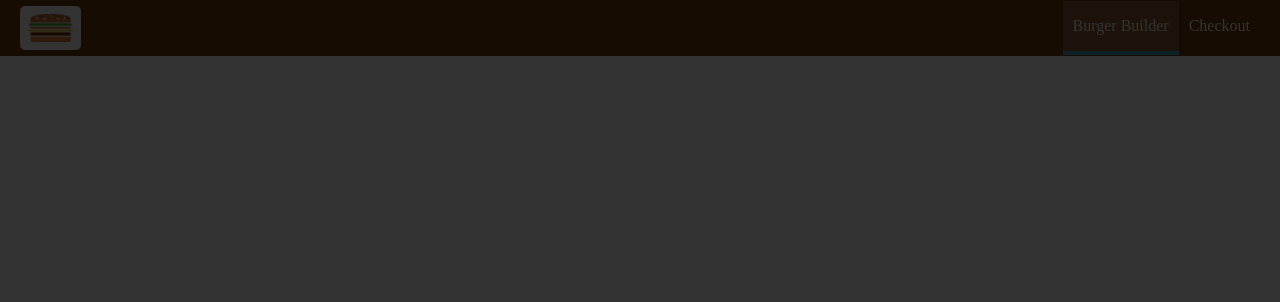
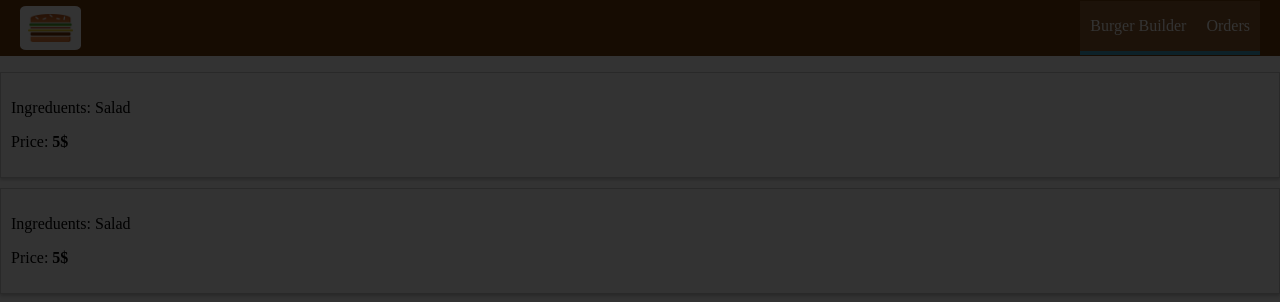
Before and after one commit to giraffesava/burger, a React (Create React App) app: page /orders in a window 1280 px wide. Shown: the top 302 px of the page. Built offline with nearby package versions, Linux system fonts and the light colour scheme; a web font is replaced by a local one.

Commit message:
implemented links

```diff
--- a/src/App.js
+++ b/src/App.js
@@ -4,7 +4,7 @@ import './App.css';
 import Layout from './hoc/Layout/Layout'
 import BurgerBuilder from './containers/BurgerBuilder/BurgerBuilder'
 import Checkout from './containers/Checkout/Checkout'
-
+import Orders from './containers/Orders/Orders'
 class App extends Component {
 
   render(){
@@ -13,6 +13,7 @@ class App extends Component {
         <Layout>
           <Switch>
             <Route path='/checkout' component={Checkout} />
+            <Route path='/orders' component={Orders} />
             <Route path='/' exact component={BurgerBuilder} />
           </Switch>
         </Layout>
--- a/src/components/Navigation/NavigationItems/NavigationItem/NavigationItem.js
+++ b/src/components/Navigation/NavigationItems/NavigationItem/NavigationItem.js
@@ -1,12 +1,15 @@
 import React from 'react'
 import classes from './NavigationItem.module.css'
+import {NavLink} from 'react-router-dom'
 
 const NavigationItem = (props) => (
   <li className={classes.NavigationItem}>
-    <a
-    href="{props.link}"
-    className={props.active ? classes.active : null}>
-    {props.children}</a>
+    <NavLink
+    to={props.link}
+    exact={props.exact}
+    activeClassName={classes.active}>
+    {props.children}
+    </NavLink>
   </li>
 )
 
--- a/src/components/Navigation/NavigationItems/NavigationItems.js
+++ b/src/components/Navigation/NavigationItems/NavigationItems.js
@@ -4,8 +4,8 @@ import NavigationItem from './NavigationItem/NavigationItem'
 
 const NavigationItems = () => (
   <ul className={classes.NavigationItems}>
-    <NavigationItem link='/' active>Burger Builder</NavigationItem>
-    <NavigationItem link='/'>Checkout</NavigationItem>
+    <NavigationItem link='/'>Burger Builder</NavigationItem>
+    <NavigationItem link='/orders'>Orders</NavigationItem>
   </ul>
 )
 
--- a/src/components/Order/Order.js
+++ b/src/components/Order/Order.js
@@ -1,7 +1,8 @@
 import React from 'react'
+import classes from './Order.module.css'
 
 const order = (props) => (
-  <div>
+  <div className={classes.Order}>
     <p>Ingreduents: Salad</p>
     <p>Price: <strong>5$</strong></p>
   </div>
--- a/src/containers/Orders/Orders.js
+++ b/src/containers/Orders/Orders.js
@@ -1,9 +1,12 @@
 import React, {Component} from 'react'
-
+import Order from '../../components/Order/Order'
 class Orders extends Component {
   render(){
     return (
-
+      <div>
+        <Order />
+        <Order />
+      </div>
     );
   }
 }
```
Also changed, not shown: 1 other file (tests, documents, lock files or other folders).
